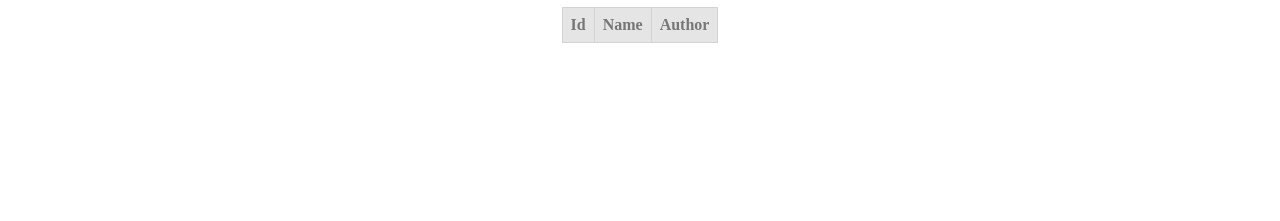
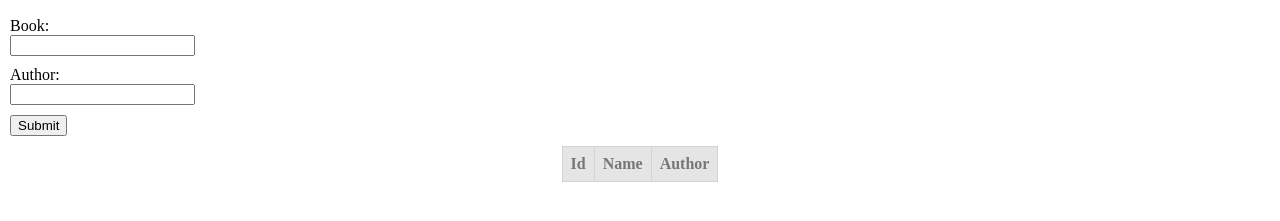
Before and after one commit to pedrodinism/my_library, a plain HTML site: page index.html in a window 1280 px wide. Shown: the part 53-274 px from the top of the page. Drawn offline with Linux system fonts and the light colour scheme.

Commit message:
added a form to the html, added css

```diff
--- a/index.html
+++ b/index.html
@@ -9,6 +9,17 @@
 </head>
 <body>
     <div class="top-bar">My Library</div>
+    <div class="form">
+        <div>
+            <label for="book">Book:</label><br>
+            <input type="text" id="book" name="book"><br>
+        </div>
+        <div>
+            <label for="author">Author:</label><br>
+            <input type="text" id="author" name="author"><br>
+        </div>
+        <button id="submit">Submit</button>
+    </div>
     <table id="library">
         <thead>
             <tr>
--- a/style.css
+++ b/style.css
@@ -1,3 +1,33 @@
+/* Layout */
+
+body {
+    padding: 0;
+    margin: 0;
+}
+
+.top-bar {
+    height: 50px;
+    display: flex;
+    justify-content: center;
+    align-items: center;
+    background-color: #777;
+    color: white;
+    font-size: 24px;
+    font-weight: 700;
+    margin-bottom: 10px;
+}
+
+/* Forms */
+
+.form {
+  padding: 10px;
+}
+
+.form input {
+  margin-bottom: 10px;
+}
+
+/* Tables */
 /* Center tables for demo */
 table {
   margin: 0 auto;
@@ -51,22 +81,3 @@ table td {
   padding: .5em;
   border: 1px solid grey;
 }
-
-/* Layout */
-
-body {
-    padding: 0;
-    margin: 0;
-}
-
-.top-bar {
-    height: 50px;
-    display: flex;
-    justify-content: center;
-    align-items: center;
-    background-color: #777;
-    color: white;
-    font-size: 24px;
-    font-weight: 700;
-    margin-bottom: 10px;
-}
```
